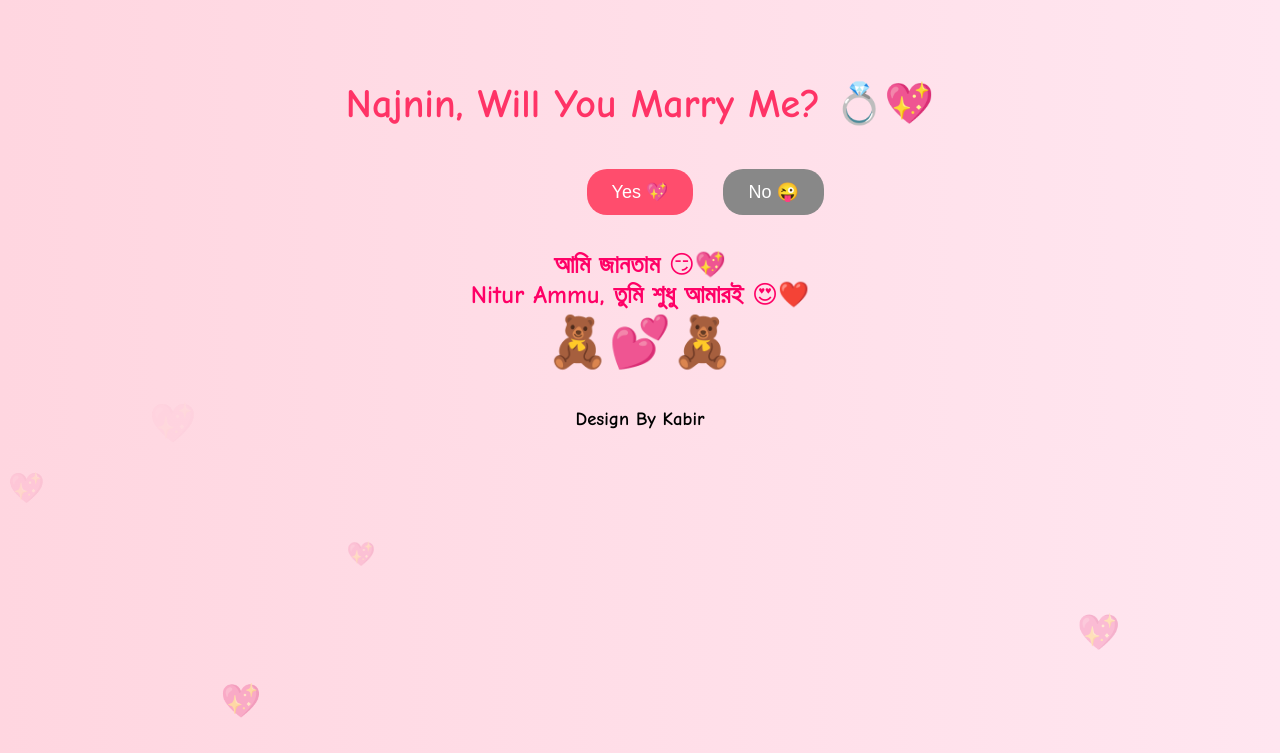
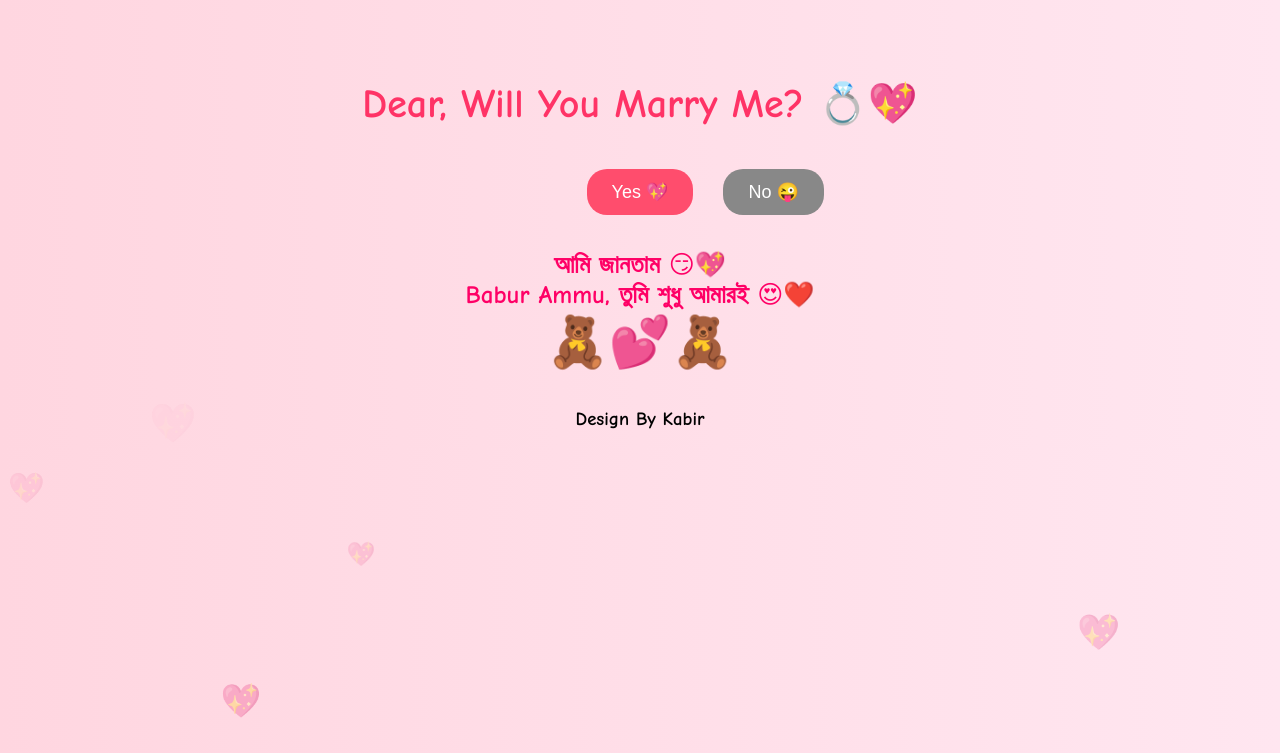
Before and after one commit to akrakib/marry-me, a plain HTML site: page index.html in a window 1280 px wide. Both pictures are taken after a click on the button "Yes 💖". Shown: the top 753 px of the page. Drawn offline with Linux system fonts and the light colour scheme.

Commit message:
Update index.html

```diff
--- a/index.html
+++ b/index.html
@@ -84,7 +84,7 @@
 
 <body>
 
-  <h1>Najnin, Will You Marry Me? 💍💖</h1>
+  <h1>Dear, Will You Marry Me? 💍💖</h1>
 
   <button id="yes" onclick="sayYes()">Yes 💖</button>
   <button id="no" onmouseover="moveNo()">No 😜</button>
@@ -97,7 +97,7 @@
   <script>
     function sayYes() {
       document.getElementById("result").innerHTML =
-        "আমি জানতাম 😏💖<br>Nitur Ammu, তুমি শুধু আমারই 😍❤️";
+        "আমি জানতাম 😏💖<br>Babur Ammu, তুমি শুধু আমারই 😍❤️";
 
       document.getElementById("dolls").style.display = "block";
 
```
